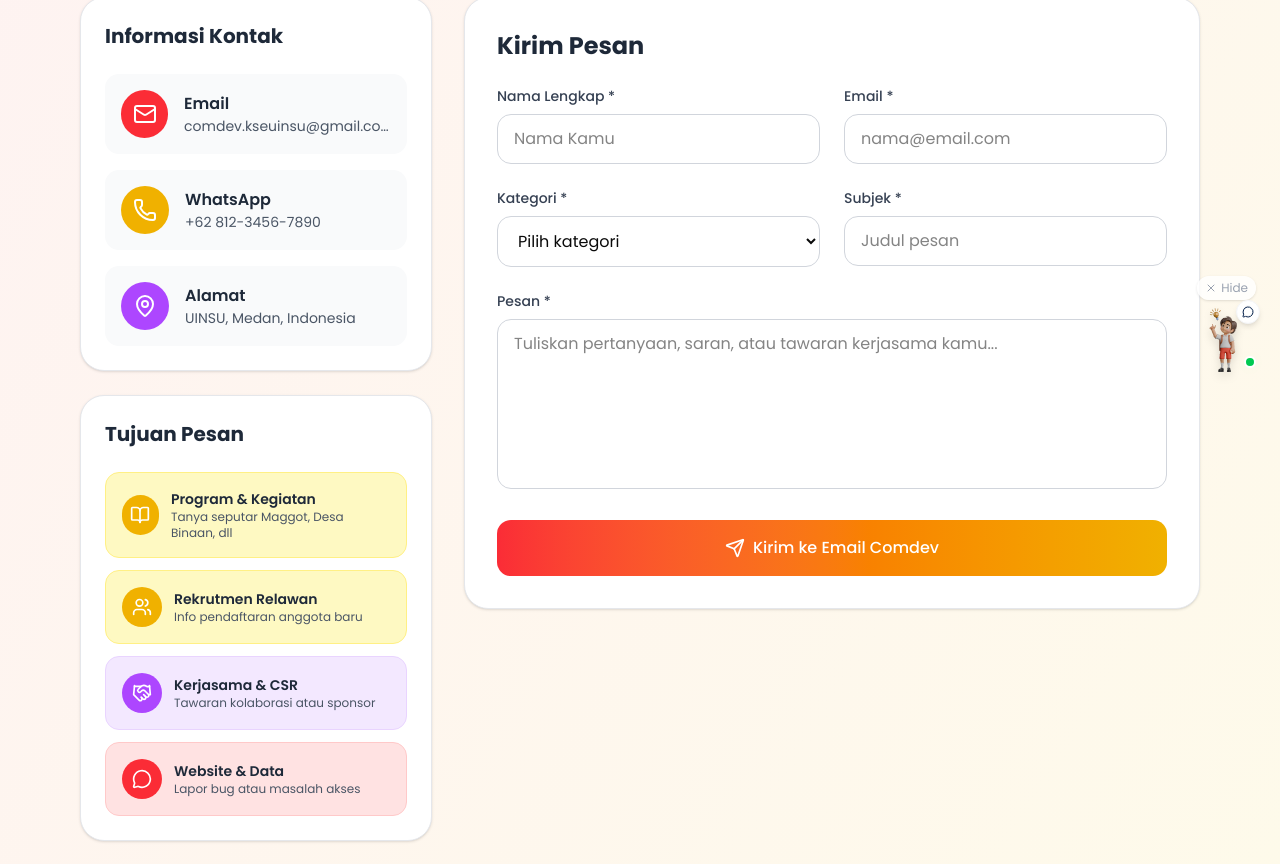
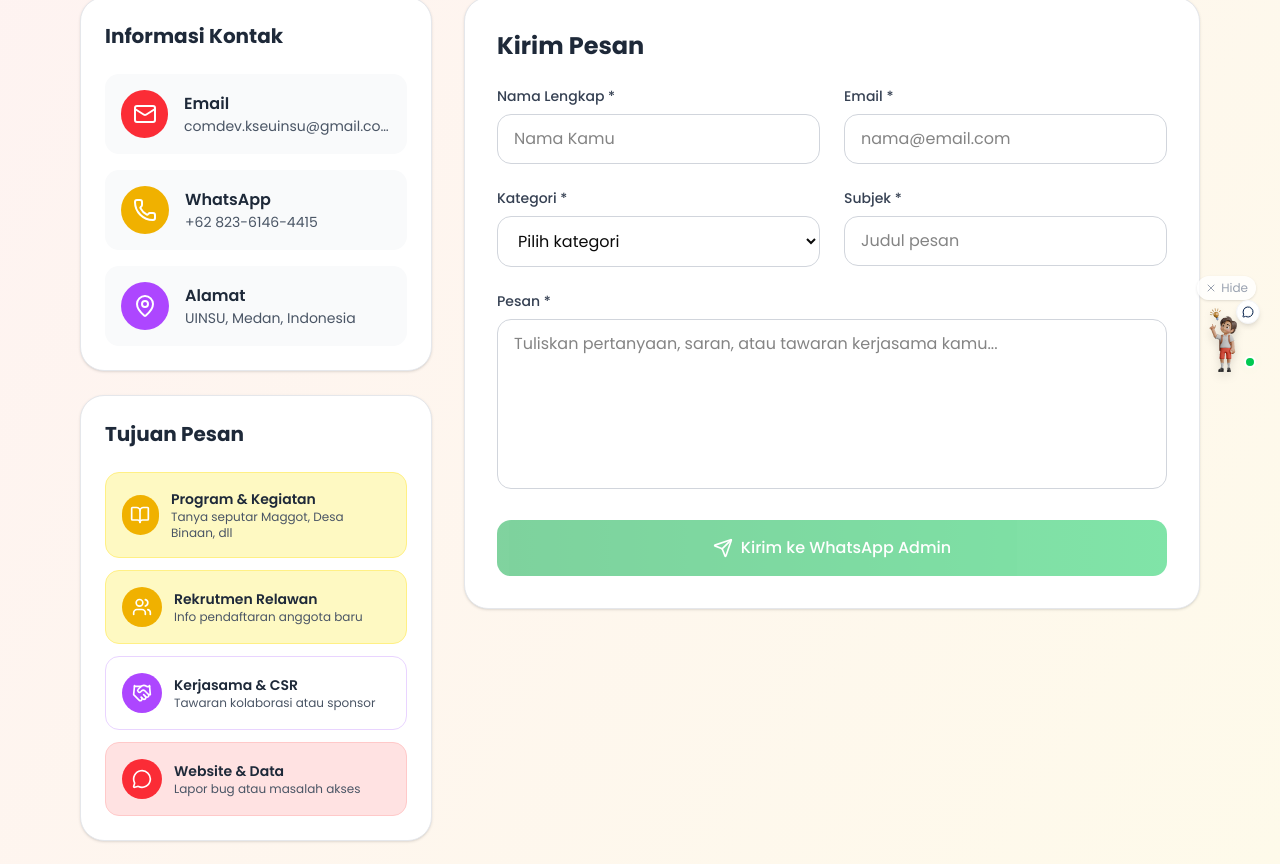
Before and after one commit to afifanant/comdev, a Next.js app: page /contact in a window 1280 px wide. Shown: the part 404-1268 px from the top of the page. Built offline with nearby package versions, Linux system fonts and the light colour scheme.

Commit message:
Update: Memperbaiki layout navbar dan footer

```diff
--- a/src/app/contact/page.tsx
+++ b/src/app/contact/page.tsx
@@ -18,8 +18,8 @@ import {
   ChevronUp,
   Handshake,
 } from "lucide-react";
-import Navbar from "../components/Navbar"; // Pastikan path import ini sesuai
-import Footer from "../components/Footer"; // Pastikan path import ini sesuai
+import Navbar from "../components/Navbar";
+import Footer from "../components/Footer";
 
 interface ContactForm {
   name: string;
@@ -97,6 +97,11 @@ export default function ContactPage() {
   const [isSubmitted, setIsSubmitted] = useState(false);
   const [expandedFaq, setExpandedFaq] = useState<number | null>(null);
 
+  // Nomor WhatsApp yang benar
+  const WHATSAPP_NUMBER = "6282361464415";
+  const WHATSAPP_DISPLAY = "+62 823-6146-4415";
+  const CONTACT_EMAIL = "comdev.kseuinsu@gmail.com";
+
   const handleInputChange = (
     e: React.ChangeEvent<
       HTMLInputElement | HTMLTextAreaElement | HTMLSelectElement
@@ -112,24 +117,23 @@ export default function ContactPage() {
     e.preventDefault();
     setIsSubmitting(true);
 
-    // --- LOGIKA KIRIM EMAIL OTOMATIS (MAILTO) ---
-    // Ini akan membuka aplikasi email bawaan user
-    const recipient = "comdev.kseuinsu@gmail.com"; // Ganti dengan email asli Comdev
-    const subject = encodeURIComponent(`[${formData.category.toUpperCase()}] ${formData.subject}`);
-    const body = encodeURIComponent(
-      `Halo Admin Comdev,\n\nSaya ${formData.name} (${formData.email}) ingin menyampaikan pesan:\n\n${formData.message}\n\nTerima kasih.`
+    const phoneNumber = WHATSAPP_NUMBER;
+
+    const categoryTitle = supportCategories.find(c => c.id === formData.category)?.title || formData.category;
+
+    const whatsappMessage = encodeURIComponent(
+      `Halo Admin Comdev (via Website),\n\n*Kategori:* ${categoryTitle}\n*Subjek:* ${formData.subject}\n\n*Pengirim:*\nNama: ${formData.name}\nEmail: ${formData.email}\n\n*Pesan:*\n${formData.message}\n\nMohon konfirmasi pesannya ya!`
     );
 
-    // Simulasi loading sebentar biar kerasa UX-nya
+    const waLink = `https://wa.me/${phoneNumber}?text=${whatsappMessage}`;
+
     await new Promise((resolve) => setTimeout(resolve, 1500));
 
-    // Buka Email Client
-    window.location.href = `mailto:${recipient}?subject=${subject}&body=${body}`;
+    window.open(waLink, '_blank');
 
     setIsSubmitting(false);
     setIsSubmitted(true);
 
-    // Reset form after 3 seconds
     setTimeout(() => {
       setIsSubmitted(false);
       setFormData({
@@ -139,7 +143,7 @@ export default function ContactPage() {
         subject: "",
         message: "",
       });
-    }, 3000);
+    }, 5000);
   };
 
   const getColorClasses = (color: string) => {
@@ -152,7 +156,7 @@ export default function ContactPage() {
       },
 
       purple: {
-        bg: "bg-purple-100",
+        bg: "bg-purple-10s0",
         text: "text-purple-600",
         border: "border-purple-200",
         button: "bg-purple-500",
@@ -170,9 +174,7 @@ export default function ContactPage() {
   return (
     <>
       <Navbar />
-      {/* Warna tetap Merah-Kuning sesuai request */}
       <div className="min-h-screen bg-gradient-to-br from-red-50 to-yellow-50">
-        {/* Header */}
         <section className="pt-32 pb-16 px-4">
           <div className="max-w-6xl mx-auto text-center">
             <div className="inline-flex items-center gap-2 bg-red-100 px-4 py-2 rounded-full mb-6">
@@ -197,37 +199,40 @@ export default function ContactPage() {
           <div className="grid lg:grid-cols-3 gap-8">
             {/* Contact Info & Support Categories */}
             <div className="lg:col-span-1 space-y-6">
-              {/* Contact Information */}
+              {/* Contact Information - FIX: Semuanya dibuat clickable */}
               <div className="bg-white rounded-3xl p-6 shadow-sm border border-gray-200">
                 <h3 className="text-xl font-bold text-gray-800 mb-6">
                   Informasi Kontak
                 </h3>
 
                 <div className="space-y-4">
-                  <div className="flex items-center gap-4 p-4 bg-gray-50 rounded-xl">
-                    <div className="w-12 h-12 bg-red-500 rounded-full flex items-center justify-center">
+                  {/* Email Link (Clickable Mailto) */}
+                  <a href={`mailto:${CONTACT_EMAIL}`} className="flex items-center gap-4 p-4 bg-gray-50 rounded-xl hover:bg-gray-100 transition-colors cursor-pointer group">
+                    <div className="w-12 h-12 bg-red-500 rounded-full flex items-center justify-center group-hover:bg-red-600 transition-colors">
                       <Mail className="w-6 h-6 text-white" />
                     </div>
                     <div className="overflow-hidden">
                       <div className="font-semibold text-gray-800">Email</div>
                       <div className="text-gray-600 text-sm truncate">
-                        comdev.kseuinsu@gmail.com
+                        {CONTACT_EMAIL}
                       </div>
                     </div>
-                  </div>
+                  </a>
 
-                  <div className="flex items-center gap-4 p-4 bg-gray-50 rounded-xl">
-                    <div className="w-12 h-12 bg-yellow-500 rounded-full flex items-center justify-center">
+                  {/* WhatsApp Link (Clickable wa.me) */}
+                  <a href={`https://wa.me/${WHATSAPP_NUMBER}`} target="_blank" rel="noopener noreferrer" className="flex items-center gap-4 p-4 bg-gray-50 rounded-xl hover:bg-gray-100 transition-colors cursor-pointer group">
+                    <div className="w-12 h-12 bg-yellow-500 rounded-full flex items-center justify-center group-hover:bg-yellow-600 transition-colors">
                       <Phone className="w-6 h-6 text-white" />
                     </div>
                     <div>
                       <div className="font-semibold text-gray-800">WhatsApp</div>
                       <div className="text-gray-600 text-sm">
-                        +62 812-3456-7890
+                        {WHATSAPP_DISPLAY}
                       </div>
                     </div>
-                  </div>
+                  </a>
 
+                  {/* Alamat (Static Info) */}
                   <div className="flex items-center gap-4 p-4 bg-gray-50 rounded-xl">
                     <div className="w-12 h-12 bg-purple-500 rounded-full flex items-center justify-center">
                       <MapPin className="w-6 h-6 text-white" />
@@ -256,7 +261,9 @@ export default function ContactPage() {
                     return (
                       <div
                         key={category.id}
-                        className={`${colors.bg} border ${colors.border} rounded-xl p-4 cursor-pointer hover:shadow-md transition-all duration-300`}
+                        className={`${colors.bg} border ${colors.border} rounded-xl p-4 cursor-pointer hover:shadow-md transition-all duration-300 ${
+                          formData.category === category.id ? `shadow-md border-2 border-dashed ${colors.text.replace('text-', 'border-')}` : ''
+                        }`}
                         onClick={() =>
                           setFormData({ ...formData, category: category.id })
                         }
@@ -307,19 +314,19 @@ export default function ContactPage() {
               <div className="bg-white rounded-3xl p-8 shadow-sm border border-gray-200">
                 {isSubmitted ? (
                   <div className="text-center py-12">
-                    <div className="w-20 h-20 bg-red-100 rounded-full flex items-center justify-center mx-auto mb-6">
-                      <CheckCircle className="w-10 h-10 text-red-500" />
+                    <div className="w-20 h-20 bg-green-100 rounded-full flex items-center justify-center mx-auto mb-6">
+                      <MessageCircle className="w-10 h-10 text-green-600" />
                     </div>
                     <h3 className="text-2xl font-bold text-gray-800 mb-4">
-                      Membuka Email... 📧
+                      Membuka WhatsApp... 🟢
                     </h3>
                     <p className="text-gray-600 mb-6">
-                      Sistem sedang membuka aplikasi email kamu. Silakan tekan tombol <strong>"Kirim"</strong> di aplikasi emailmu untuk menyelesaikan pesan.
+                      Sistem sedang mengalihkan ke WhatsApp. Silakan tekan tombol <strong>"Kirim"</strong> di aplikasi WhatsApp kamu untuk menyelesaikan pesan.
                     </p>
-                    <div className="inline-flex items-center gap-2 bg-red-100 px-4 py-2 rounded-full">
-                      <CheckCircle className="w-4 h-4 text-red-600" />
-                      <span className="text-red-700 font-medium text-sm">
-                        Proses dialihkan
+                    <div className="inline-flex items-center gap-2 bg-green-100 px-4 py-2 rounded-full">
+                      <CheckCircle className="w-4 h-4 text-green-600" />
+                      <span className="text-green-700 font-medium text-sm">
+                        Pesan sudah diformat dan siap dikirim
                       </span>
                     </div>
                   </div>
@@ -416,18 +423,18 @@ export default function ContactPage() {
 
                       <button
                         type="submit"
-                        disabled={isSubmitting}
-                        className="w-full bg-gradient-to-r from-red-500 to-yellow-500 text-white py-4 px-6 rounded-xl font-medium hover:from-red-600 hover:to-yellow-600 transition-all duration-300 hover:scale-105 disabled:opacity-50 disabled:cursor-not-allowed flex items-center justify-center gap-2"
+                        disabled={isSubmitting || !formData.category}
+                        className="w-full bg-gradient-to-r from-green-600 to-green-500 text-white py-4 px-6 rounded-xl font-medium hover:from-green-700 hover:to-green-600 transition-all duration-300 hover:scale-105 disabled:opacity-50 disabled:cursor-not-allowed flex items-center justify-center gap-2"
                       >
                         {isSubmitting ? (
                           <>
                             <div className="w-5 h-5 border-2 border-white border-t-transparent rounded-full animate-spin" />
-                            Mempersiapkan Email...
+                            Mempersiapkan Pesan...
                           </>
                         ) : (
                           <>
                             <Send className="w-5 h-5" />
-                            Kirim ke Email Comdev
+                            Kirim ke WhatsApp Admin
                           </>
                         )}
                       </button>
```
